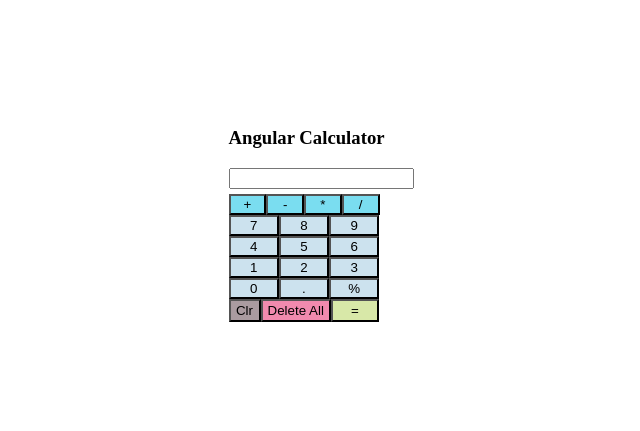
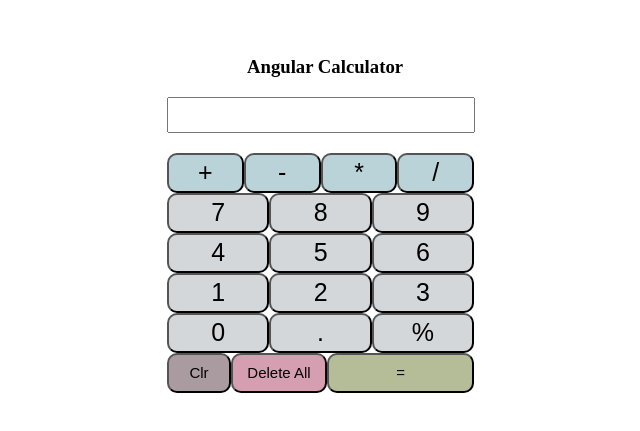
Before and after one commit to mehmetKargaci/Calculator2, an Angular app: page / in a window 1280 px wide. Shown: the part 115-546 px from the top of the page, without its empty margins (319-959 px from the left). Built offline with nearby package versions, Linux system fonts and the light colour scheme.

Commit message:
css updated, bigger style

```diff
--- a/src/app/app.component.css
+++ b/src/app/app.component.css
@@ -6,15 +6,29 @@
     margin-top: 10px;
     border: 2 px solid blue;
 }
+h3{
+    margin-left: 80px;
+}
+.input-result{
+    width: 300px;
+    height: 30px;
+    font-size: 20px;
+}
 
 .operand{
-    margin-top: 5px;
-    width: 2.36rem;
-    background-color: rgb(122, 221, 240);
+    margin-top: 20px;
+    width: 4.8rem;
+    height: 2.5rem;
+    font-size: 25px;
+    border-radius: 10px;
+    background-color: rgba(173, 203, 210, 0.845);
 }
 .numbers{
-    width: 3.14rem;
-    background-color: rgb(204, 226, 238);
+    width: 6.40rem;
+    height: 2.5rem;
+    font-size: 25px;
+    border-radius: 10px;
+    background-color: rgba(199, 205, 208, 0.784);
 }
 .error{
     margin-top: 2px;
@@ -25,7 +39,10 @@
 .clear{
     display: inline-block;
     padding: 2px 4px;
-    width: 2rem;
+    width: 4rem;
+    height: 2.5rem;
+    font-size: 15px;
+    border-radius: 10px;
     background-color: rgb(170, 155, 160);
 
 }
@@ -33,14 +50,20 @@
 .delete{
     display: inline-block;
     padding: 2px 4px;
-    width: 4.4rem;
-    background-color: rgb(241, 138, 174);
+    width: 6rem;
+    height: 2.5rem;
+    font-size: 15px;
+    border-radius: 10px;
+    background-color: rgb(213, 158, 177);
 
 }
 .equal{
     display: inline-block;
     padding: 2px 4px;
-    width: 3rem;
-    background-color: rgb(216, 232, 168);
+    width: 9.2rem;
+    height: 2.5rem;
+    font-size: 15px;
+    border-radius: 10px;
+    background-color: rgb(180, 189, 152);
 
 }
--- a/src/app/app.component.html
+++ b/src/app/app.component.html
@@ -3,15 +3,12 @@
   <div>
     <h3>Angular Calculator</h3>
     <div>
-      <div class="form-group">
+      <div class="form-group" >
         @for (r of results; track $index) {
-          <div> {{ r.operation }} = {{  r.result }}</div>
+          <div *ngIf="!errormessage"> {{ r.operation }} = {{  r.result }}</div>
         }
         <div >
-          <input class="result" [formControl]="inputControl">
-        </div>
-        <div class="error" *ngIf="inputControl.errors">
-          invalid enterence.
+          <input class="input-result" [formControl]="inputControl" >
         </div>
         <div class="error" *ngIf="errormessage">
           invalid enterence.
--- a/src/app/app.component.ts
+++ b/src/app/app.component.ts
@@ -26,7 +26,8 @@ export class AppComponent implements OnInit{
 
   deleteAll(){
     this.inputControl.setValue('');
-    this.errormessage = false;
+    this.errormessage = true;
+
   }
   clear(){
 
@@ -69,8 +70,12 @@ export class AppComponent implements OnInit{
           console.log('Invalid value');
           this.errormessage = true;
         }
-        this.results.push({ operation: value || '', result: this.result})
-        break;
+        if(this.errormessage===false){
+          this.results.push({ operation: value || '', result: this.result})
+          break;
+        }
+
+
       }
     }
 
```
